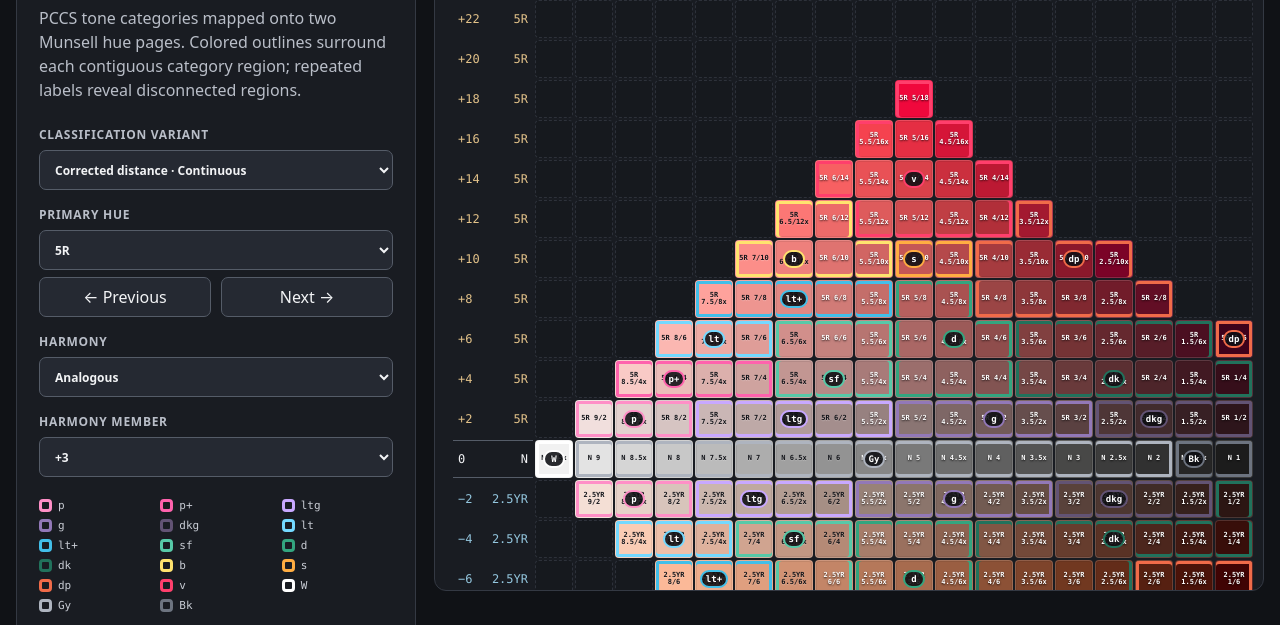
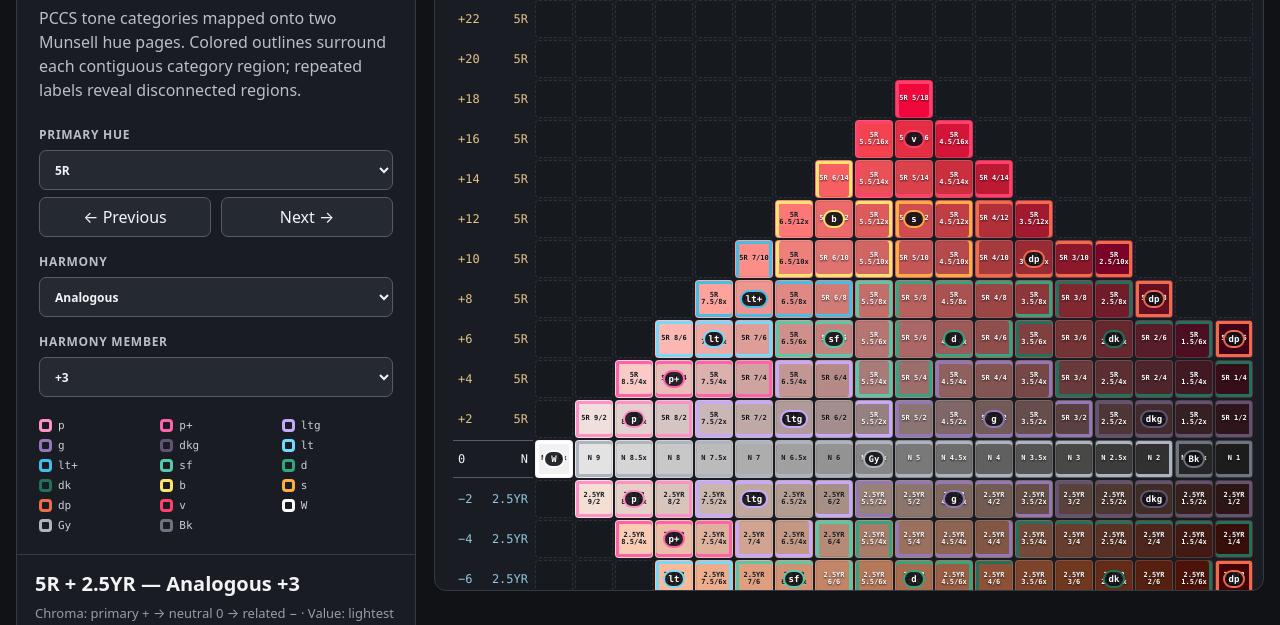
Before and after one commit to ThanksSkeleton/colorexperiments, a website: page docs/munsel_pccs_book.html in a window 1280 px wide. Shown: the part 175-800 px from the top of the page. Drawn offline with Linux system fonts and the light colour scheme.

Commit message:
update PCCS book

```diff
--- a/docs/munsel_pccs_book.html
+++ b/docs/munsel_pccs_book.html
@@ -285,17 +285,6 @@
 
         <div class="controls">
           <div class="control-group">
-            <label class="select-label" for="variantSelect">Classification variant
-              <select id="variantSelect">
-                <option value="PCCS_CATEGORY_OLD_DISTANCE_OLD_ROUNDING">Old distance · Half-step</option>
-                <option value="PCCS_CATEGORY_OLD_DISTANCE_NEW_ROUNDING">Old distance · Continuous</option>
-                <option value="PCCS_CATEGORY_NEW_DISTANCE_OLD_ROUNDING">Corrected distance · Half-step</option>
-                <option value="PCCS_CATEGORY_NEW_DISTANCE_NEW_ROUNDING" selected>Corrected distance · Continuous</option>
-                <option value="PCCS_CATEGORY_PAPER_2001">Paper 2001 transcription</option>
-              </select>
-            </label>
-          </div>
-          <div class="control-group">
             <label class="select-label" for="hueSelect">Primary hue
               <select id="hueSelect"></select>
             </label>
@@ -370,7 +359,6 @@
         W: "#ffffff", Gy: "#aeb4bf", Bk: "#6d7480",
       };
 
-      const variantSelect = document.querySelector("#variantSelect");
       const hueSelect = document.querySelector("#hueSelect");
       const harmonySelect = document.querySelector("#harmonySelect");
       const memberSelect = document.querySelector("#memberSelect");
@@ -521,7 +509,7 @@
         const matrixRow = [];
         values.forEach((value) => {
           const row = lookup.get(`${value}:${chroma}`);
-          const category = row?.[variantSelect.value];
+          const category = row?.PCCS_CATEGORY_MODIFIED_PCCS;
           const element = makeSwatch(row, category);
           fragment.append(element);
           matrixRow.push(row ? { row, category, element } : null);
@@ -606,14 +594,13 @@
         }
       }
 
-      variantSelect.addEventListener("change", renderPage);
       hueSelect.addEventListener("change", renderPage);
       harmonySelect.addEventListener("change", () => { populateMembers(); renderPage(); });
       memberSelect.addEventListener("change", renderPage);
       document.querySelector("#previousHue").addEventListener("click", () => moveHue(-1));
       document.querySelector("#nextHue").addEventListener("click", () => moveHue(1));
       window.addEventListener("keydown", (event) => {
-        if ([variantSelect, hueSelect, harmonySelect, memberSelect].includes(event.target)) return;
+        if ([hueSelect, harmonySelect, memberSelect].includes(event.target)) return;
         if (event.key === "ArrowLeft") moveHue(-1);
         if (event.key === "ArrowRight") moveHue(1);
       });
```
